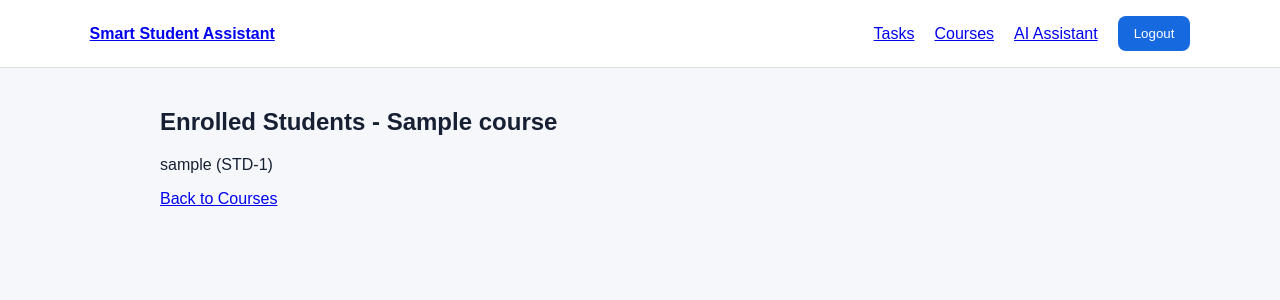
After one commit to seifeldeen-div/Smart-Student-Assistant, a Django app: page /courses/1/students/ in a window 1280 px wide. The commit adds this page. Shown: the top 300 px of the page. Run offline with Django 5.2, Linux system fonts and the light colour scheme; a user stored in the database is signed in; tables that the repository leaves empty hold one stand-in row (values such as "Sample post").

Commit message:
course/taskes stage inhancement

```diff
--- a/courses/urls.py
+++ b/courses/urls.py
@@ -1,5 +1,5 @@
 from django.urls import path
-from .views import course_create, course_delete, course_enroll, course_list, course_update
+from .views import course_create, course_delete, course_enroll, course_list, course_students, course_update
 
 urlpatterns = [
     path("", course_list, name="course_list"),
@@ -7,4 +7,5 @@ urlpatterns = [
     path("<int:course_id>/edit/", course_update, name="course_update"),
     path("<int:course_id>/delete/", course_delete, name="course_delete"),
     path("<int:course_id>/enroll/", course_enroll, name="course_enroll"),
+    path("<int:course_id>/students/", course_students, name="course_students"),
 ]
--- a/courses/views.py
+++ b/courses/views.py
@@ -9,10 +9,25 @@ from .models import Course
 @login_required
 def course_list(request):
     courses = Course.objects.all()
-    return render(request, "courses/course_list.html", {"courses": courses})
+    enrolled = Course.objects.filter(students=request.user)
+    return render(request, "courses/course_list.html", {"courses": courses, "enrolled": enrolled})
 
 
-@role_required("instructor")
+@login_required
+def course_students(request, course_id):
+    course = Course.objects.filter(id=course_id).first()
+    if course is None:
+        raise Http404
+
+    is_admin = request.user.is_superuser or getattr(getattr(request.user, "profile", None), "role", None) == "admin"
+    if not is_admin and course.instructor != request.user:
+        raise Http404
+
+    students = course.students.all()
+    return render(request, "courses/course_students.html", {"course": course, "students": students})
+
+
+@role_required("instructor", "admin")
 def course_create(request):
     form = CourseForm(request.POST or None)
     if form.is_valid():
@@ -23,10 +38,14 @@ def course_create(request):
     return render(request, "courses/course_form.html", {"form": form, "title": "Add Course"})
 
 
-@role_required("instructor")
+@role_required("instructor", "admin")
 def course_update(request, course_id):
-    course = Course.objects.filter(id=course_id, instructor=request.user).first()
+    course = Course.objects.filter(id=course_id).first()
     if course is None:
+        raise Http404
+
+    is_admin = request.user.is_superuser or getattr(getattr(request.user, "profile", None), "role", None) == "admin"
+    if not is_admin and course.instructor != request.user:
         raise Http404
 
     form = CourseForm(request.POST or None, instance=course)
@@ -36,10 +55,14 @@ def course_update(request, course_id):
     return render(request, "courses/course_form.html", {"form": form, "title": "Edit Course"})
 
 
-@role_required("instructor")
+@role_required("instructor", "admin")
 def course_delete(request, course_id):
-    course = Course.objects.filter(id=course_id, instructor=request.user).first()
+    course = Course.objects.filter(id=course_id).first()
     if course is None:
+        raise Http404
+
+    is_admin = request.user.is_superuser or getattr(getattr(request.user, "profile", None), "role", None) == "admin"
+    if not is_admin and course.instructor != request.user:
         raise Http404
 
     if request.method == "POST":
@@ -49,11 +72,13 @@ def course_delete(request, course_id):
 
 
 @login_required
-@role_required("student")
+@role_required("student", "admin")
 def course_enroll(request, course_id):
     course = Course.objects.filter(id=course_id).first()
     if course is None:
         raise Http404
 
-    course.students.add(request.user)
+    if not course.students.filter(id=request.user.id).exists():
+        course.students.add(request.user)
+
     return redirect("course_list")
--- a/static/css/style.css
+++ b/static/css/style.css
@@ -1 +1,71 @@
-*{box-sizing:border-box}body{margin:0;font-family:Arial,sans-serif;background:#f5f7fb;color:#172033}nav{padding:16px 7%;background:#fff;display:flex;gap:20px;align-items:center;border-bottom:1px solid #ddd}nav a:first-child{margin-right:auto;font-weight:bold}.hero{max-width:850px;margin:100px auto;text-align:center}.button,button{padding:10px 16px;border:0;border-radius:8px;background:#1769e0;color:white;text-decoration:none;cursor:pointer}.card,.chat-box{background:#fff;padding:18px;margin:12px 0;border-radius:12px;border:1px solid #e4e7ec}main{max-width:1000px;margin:40px auto;padding:0 20px}input{padding:12px;width:75%;border:1px solid #ccc;border-radius:8px}
+* {
+    box-sizing: border-box
+}
+
+body {
+    margin: 0;
+    font-family: Arial, sans-serif;
+    background: #f5f7fb;
+    color: #172033
+}
+
+nav {
+    padding: 16px 7%;
+    background: #fff;
+    display: flex;
+    gap: 20px;
+    align-items: center;
+    border-bottom: 1px solid #ddd
+}
+
+nav a:first-child {
+    margin-right: auto;
+    font-weight: bold
+}
+
+.hero {
+    max-width: 850px;
+    margin: 100px auto;
+    text-align: center
+}
+
+.button,
+button {
+    padding: 10px 16px;
+    border: 0;
+    border-radius: 8px;
+    background: #1769e0;
+    color: white;
+    text-decoration: none;
+    cursor: pointer
+}
+
+.card,
+.chat-box {
+    background: #fff;
+    padding: 18px;
+    margin: 12px 0;
+    border-radius: 12px;
+    border: 1px solid #e4e7ec
+}
+
+main {
+    max-width: 1000px;
+    margin: 40px auto;
+    padding: 0 20px
+}
+
+input {
+    padding: 12px;
+    width: 75%;
+    border: 1px solid #ccc;
+    border-radius: 8px
+}
+
+.enrolled-students-list {
+    display: none
+}
+
+.enrolled-students-list:target {
+    display: block
+}
--- /dev/null
+++ b/templates/courses/course_students.html
@@ -0,0 +1,14 @@
+{% extends "base.html" %}
+{% block content %}
+<h2>Enrolled Students - {{ course.name }}</h2>
+{% if students %}
+<div>
+    {% for student in students %}
+    <div>{{ student.username }} (STD-{{ student.id }})</div>
+    {% endfor %}
+</div>
+{% else %}
+<p>No students enrolled yet.</p>
+{% endif %}
+<p><a href="{% url 'course_list' %}">Back to Courses</a></p>
+{% endblock %}
```
Also changed, not shown: tasks/forms.py (+14 -2 lines), tasks/models.py (+12 -1 lines), tasks/views.py (+18 -6 lines), templates/courses/course_list.html (+29 -6 lines), templates/tasks/task_list.html (+7 -3 lines), tasks/migrations/0002_task_priority_alter_task_status.py (added).
